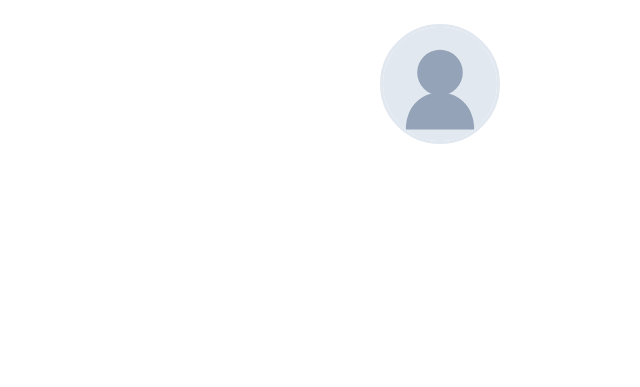
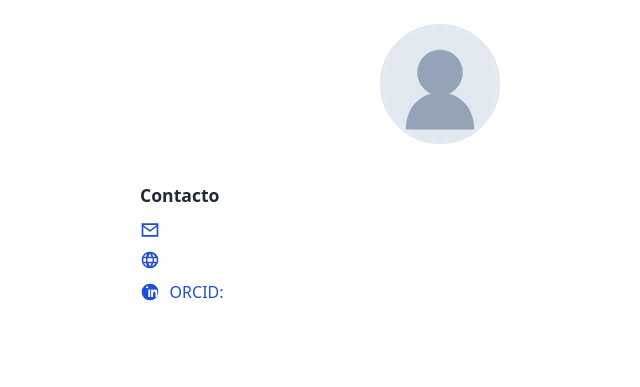
Before and after one commit to amontero1211/ponencia-dignora, a plain HTML site: page index.html in a window 1280 px wide. Shown: the whole page, without its empty margins (200-840 px from the left). Drawn offline with Linux system fonts and the light colour scheme.

Commit message:
feat: add contact section with email, social and ORCID links

```diff
--- a/index.html
+++ b/index.html
@@ -16,7 +16,23 @@
     <section class="bio" id="bio">
       <p class="bio__texto"><!-- REEMPLAZAR: bio corta del ponente, 2-4 líneas --></p>
     </section>
-    <section class="contacto" id="contacto"></section>
+    <section class="contacto" id="contacto">
+      <h2 class="contacto__titulo">Contacto</h2>
+      <ul class="contacto__lista">
+        <li class="contacto__item">
+          <svg class="contacto__icono" viewBox="0 0 24 24" width="20" height="20" aria-hidden="true"><path fill="currentColor" d="M2 4h20v16H2V4zm2 2v.01L12 12l8-5.99V6H4zm16 2.24l-7.4 5.55a1 1 0 0 1-1.2 0L4 8.24V18h16V8.24z"/></svg>
+          <a class="contacto__link" href="mailto:<!-- REEMPLAZAR: email@ejemplo.com -->"><!-- REEMPLAZAR: email@ejemplo.com --></a>
+        </li>
+        <li class="contacto__item">
+          <svg class="contacto__icono" viewBox="0 0 24 24" width="20" height="20" aria-hidden="true"><path fill="currentColor" d="M12 2a10 10 0 1 0 0 20 10 10 0 0 0 0-20zm6.32 6h-2.66a15.6 15.6 0 0 0-1.1-3.36A8.03 8.03 0 0 1 18.32 8zM12 4.06c.7 1.02 1.27 2.25 1.63 3.94H10.37c.36-1.69.93-2.92 1.63-3.94zM4.26 14a8.1 8.1 0 0 1 0-4h3.02a16.9 16.9 0 0 0 0 4H4.26zm.42 2h2.66c.27 1.2.63 2.33 1.1 3.36A8.03 8.03 0 0 1 4.68 16zm2.66-8H4.68a8.03 8.03 0 0 1 3.76-3.36A15.6 15.6 0 0 0 7.34 8zM12 19.94c-.7-1.02-1.27-2.25-1.63-3.94h3.26c-.36 1.69-.93 2.92-1.63 3.94zM9.02 14a15 15 0 0 1 0-4h5.96a15 15 0 0 1 0 4H9.02zm5.62 5.36c.47-1.03.83-2.16 1.1-3.36h2.66a8.03 8.03 0 0 1-3.76 3.36zM16.72 14a16.9 16.9 0 0 0 0-4h3.02a8.1 8.1 0 0 1 0 4h-3.02z"/></svg>
+          <a class="contacto__link" href="<!-- REEMPLAZAR: https://redsocial.com/usuario -->" target="_blank" rel="noopener"><!-- REEMPLAZAR: @usuario en Red Social --></a>
+        </li>
+        <li class="contacto__item">
+          <svg class="contacto__icono" viewBox="0 0 24 24" width="20" height="20" aria-hidden="true"><path fill="currentColor" d="M12 2a10 10 0 1 0 0 20 10 10 0 0 0 0-20zM8.5 7.5a1.25 1.25 0 1 1 0-2.5 1.25 1.25 0 0 1 0 2.5zM10 9h2.2v9H10V9zm3.9 0h2.1v1.23h.03c.29-.55 1-1.13 2.07-1.13 2.22 0 2.63 1.46 2.63 3.36V18h-2.2v-4.13c0-.98-.02-2.25-1.37-2.25-1.37 0-1.58 1.07-1.58 2.18V18h-2.2V9z"/></svg>
+          <a class="contacto__link" href="<!-- REEMPLAZAR: https://orcid.org/0000-0000-0000-0000 -->" target="_blank" rel="noopener">ORCID: <!-- REEMPLAZAR: 0000-0000-0000-0000 --></a>
+        </li>
+      </ul>
+    </section>
     <section class="resumen" id="resumen"></section>
     <section class="referencias" id="referencias"></section>
   </main>
--- a/style.css
+++ b/style.css
@@ -62,3 +62,39 @@ body {
   font-size: 1rem;
   color: var(--color-text);
 }
+
+.contacto__titulo {
+  font-size: 1.1rem;
+  margin: 0 0 0.75rem;
+}
+
+.contacto__lista {
+  list-style: none;
+  margin: 0;
+  padding: 0;
+  display: flex;
+  flex-direction: column;
+  gap: 0.6rem;
+}
+
+.contacto__item {
+  display: flex;
+  align-items: center;
+  gap: 0.6rem;
+}
+
+.contacto__icono {
+  flex-shrink: 0;
+  color: var(--color-accent);
+}
+
+.contacto__link {
+  color: var(--color-accent);
+  text-decoration: none;
+  word-break: break-all;
+}
+
+.contacto__link:hover,
+.contacto__link:focus {
+  text-decoration: underline;
+}
```
